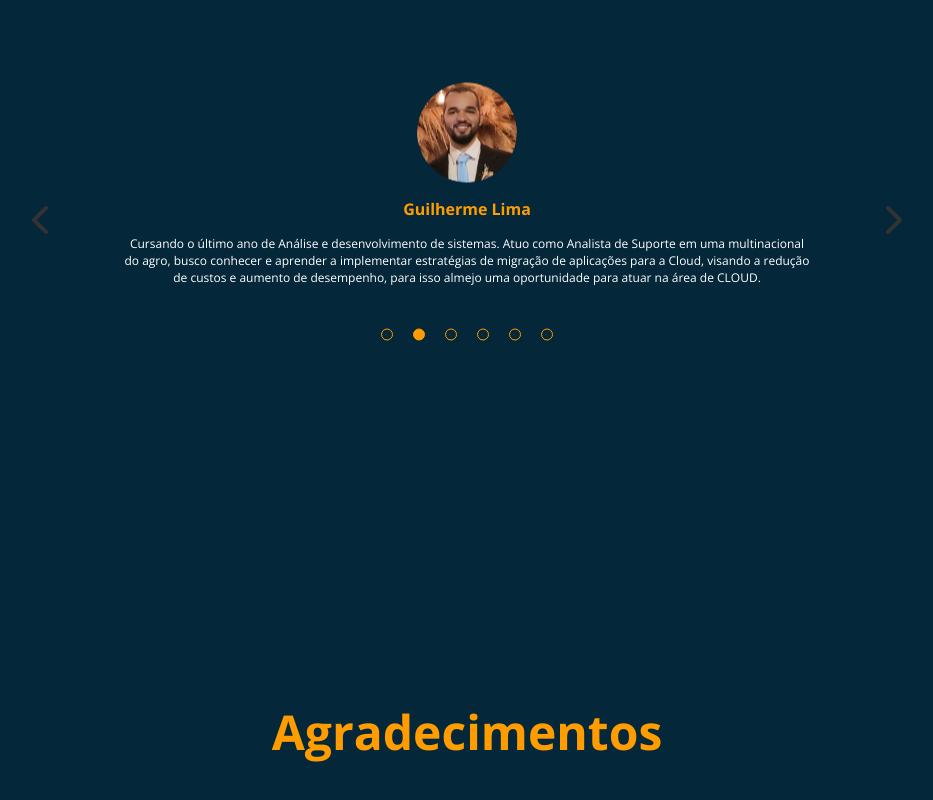
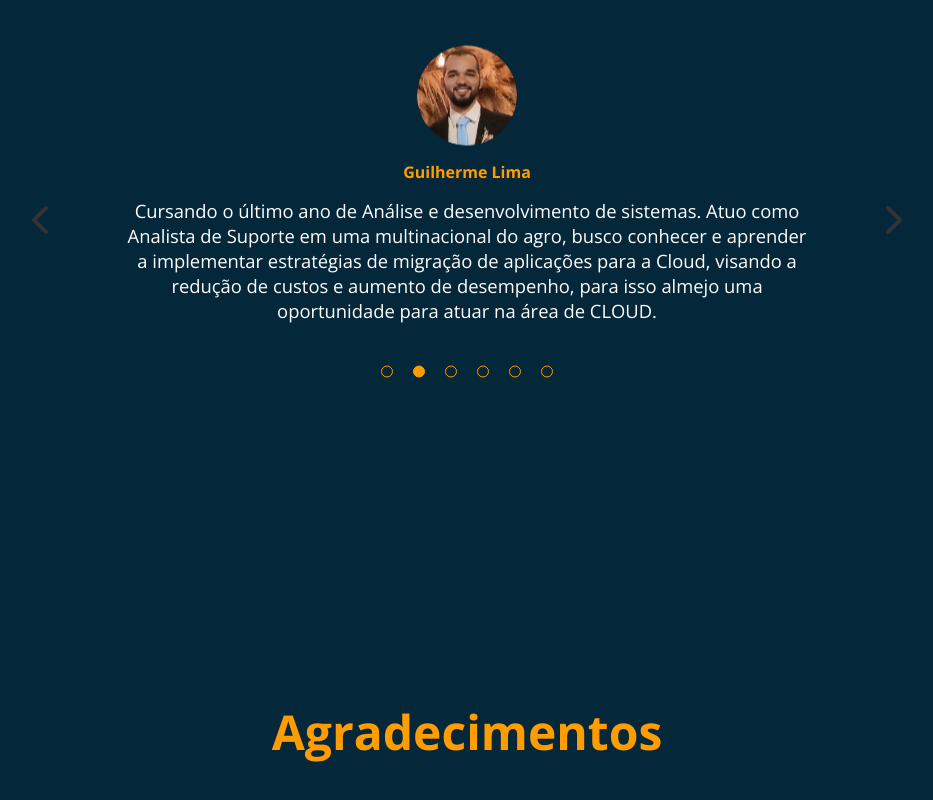
Before and after one commit to edithpenha20/tcc-edn-turma04, a plain HTML site: page index.html in a window 1280 px wide. Shown: the part 2160-2960 px from the top of the page, without its empty margins (173-1106 px from the left). Drawn offline with nearby package versions, Linux system fonts and the light colour scheme.

Commit message:
alteracoes no tamanho da letras em sobre

```diff
--- a/style.css
+++ b/style.css
@@ -370,7 +370,7 @@ header ul li:hover a{
 }
 
 .testim .cont div p {
-    font-size: 0.75em;
+    font-size: 1.15em;
     color: #fff;
     width: 70%;
     margin: auto;
```
